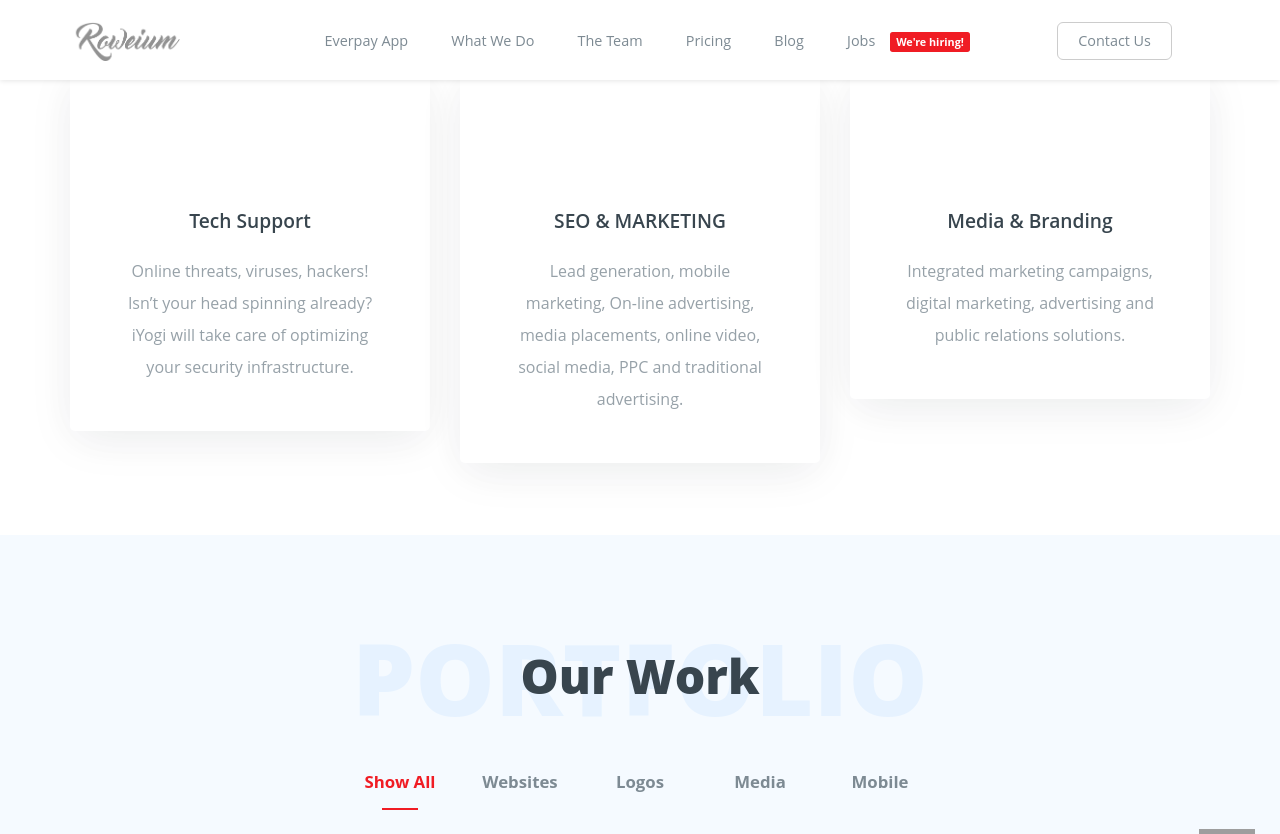
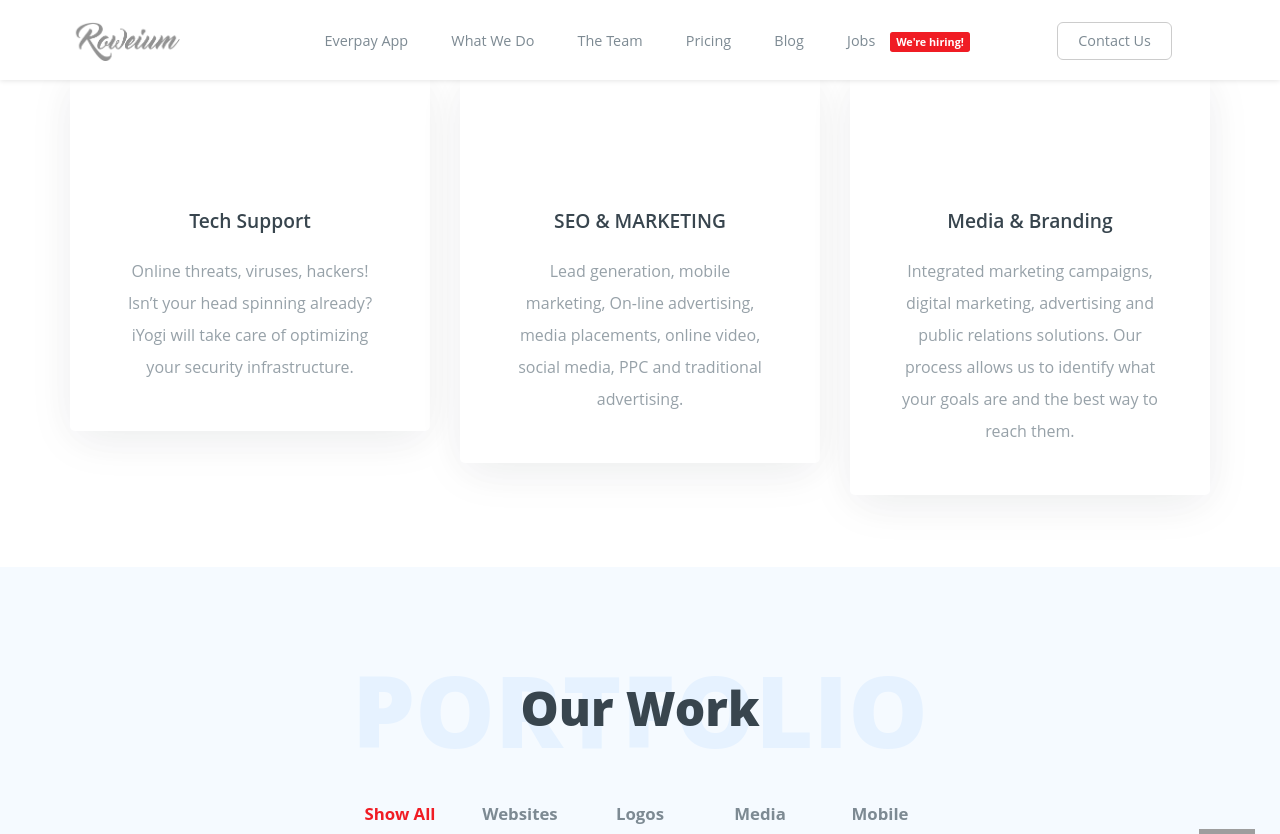
Before and after one commit to roweium/roweium.github.io, a Jekyll site: the page built from index.html, in a window 1280 px wide and 900 px high, scrolled down 1525 px, cut to the strip 0-834 px from the top of the window. Built offline with Jekyll 4.4.1, drawn with Linux system fonts in a browser that asks for light colours; nearby versions of some CDN libraries; some web fonts are replaced; library files that are not in the unit come from our copies; the list of posts is cut into pages by our own code; grey boxes are pictures that could not be loaded.

Commit message:
Update about.html

```diff
--- a/_includes/about.html
+++ b/_includes/about.html
@@ -69,7 +69,7 @@
                 <i class="tp--icon-gradient icon-bubbles icon-large"></i>
               </div>
               <h3>Media & Branding</h3>
-              <p>Integrated marketing campaigns, digital marketing, advertising and public relations solutions.</p>
+              <p>Integrated marketing campaigns, digital marketing, advertising and public relations solutions. Our process allows us to identify what your goals are and the best way to reach them.</p>
             </div>
           </div>
 
```
